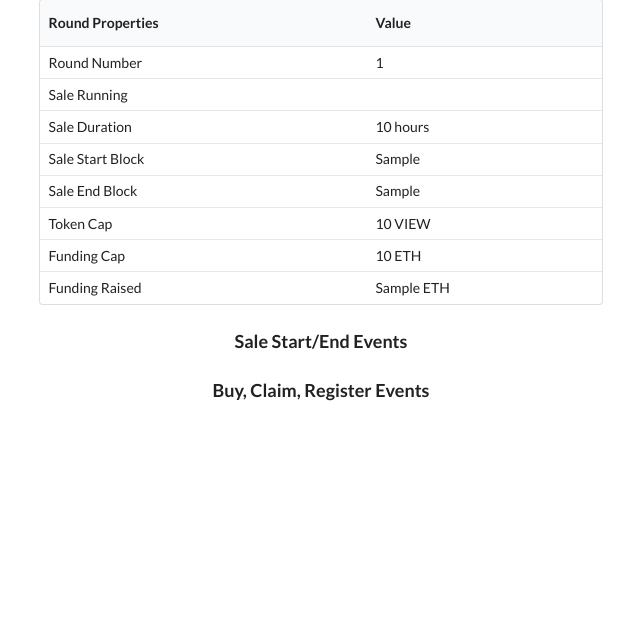
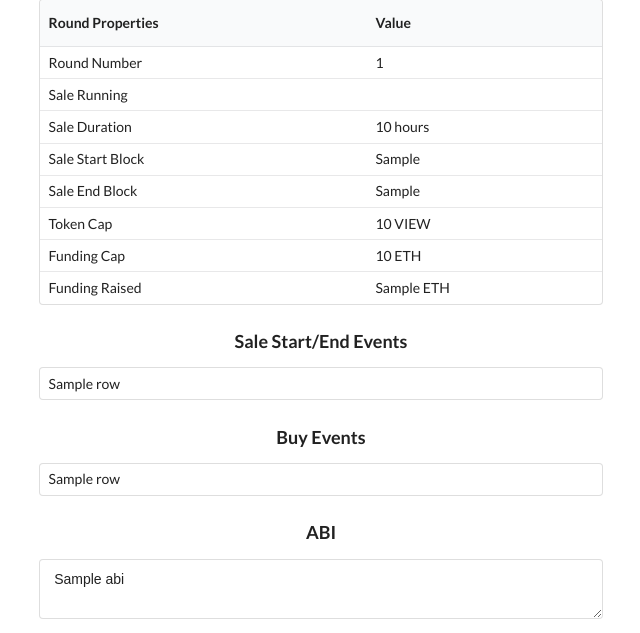
Before and after one commit to Viewly/token-contracts, a Flask app: template app/templates/index.html in a window 1280 px wide. Shown: the part 355-988 px from the top of the page, without its empty margins (319-959 px from the left). Before the commit the page ends 756 px from the top, so only its background shows below. Run offline with Flask 2, Linux system fonts and the light colour scheme; the template is opened without the code that fills it: most values are stand-ins (such as "Sample title", 1, 10 or a date in 2020); some libraries are stand-ins or nearby versions.

Commit message:
[app] integrate events, abi view

```diff
--- a/app/src/server.py
+++ b/app/src/server.py
@@ -15,6 +15,9 @@ def hello_world():
         sale_info=sale.sale_info(),
         current_round=sale.current_round(),
         is_running=sale.is_running(),
+        round_events=sale.round_events(),
+        sale_events=sale.sale_events(),
+        abi=sale.abi,
     )
 
 
--- a/app/templates/index.html
+++ b/app/templates/index.html
@@ -101,8 +101,29 @@
             </table>
 
             <h3>Sale Start/End Events</h3>
+            <table class="ui very compact table">
+                {%- for row in round_events %}
+                <tr>
+                    <td>{{ row }}</td>
+                </tr>
+                {%- endfor %}
+            </table>
 
-            <h3>Buy, Claim, Register Events</h3>
+            <h3>Buy Events</h3>
+            <table class="ui very compact table">
+                {%- for row in sale_events %}
+                <tr>
+                    <td>{{ row }}</td>
+                </tr>
+                {%- endfor %}
+            </table>
+
+            <h3>ABI</h3>
+            <div class="ui form">
+                <div class="field">
+                    <textarea rows="2">{{ abi }}</textarea>
+                </div>
+            </div>
 
         </div>
     </div>
```
Also changed, not shown: app/src/sale.py (+23 -0 lines), README.md.
